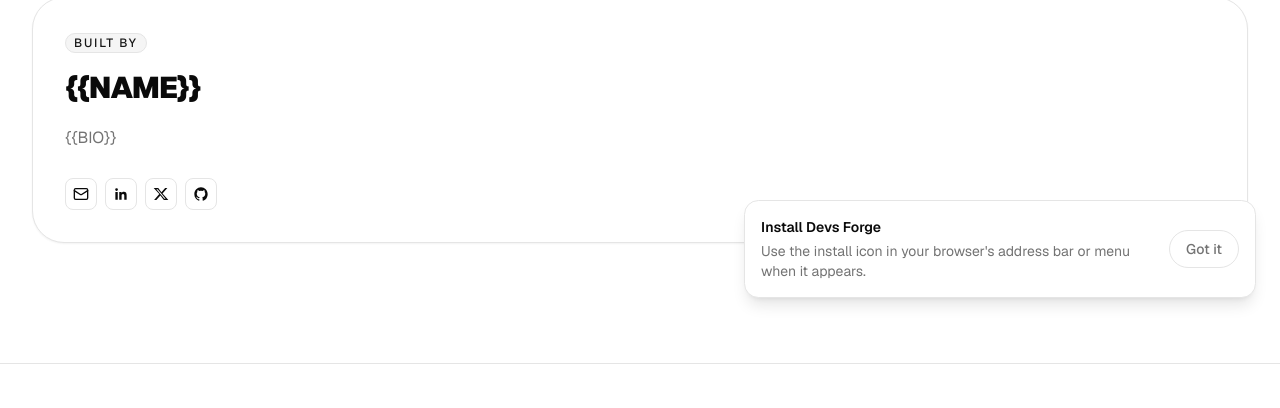
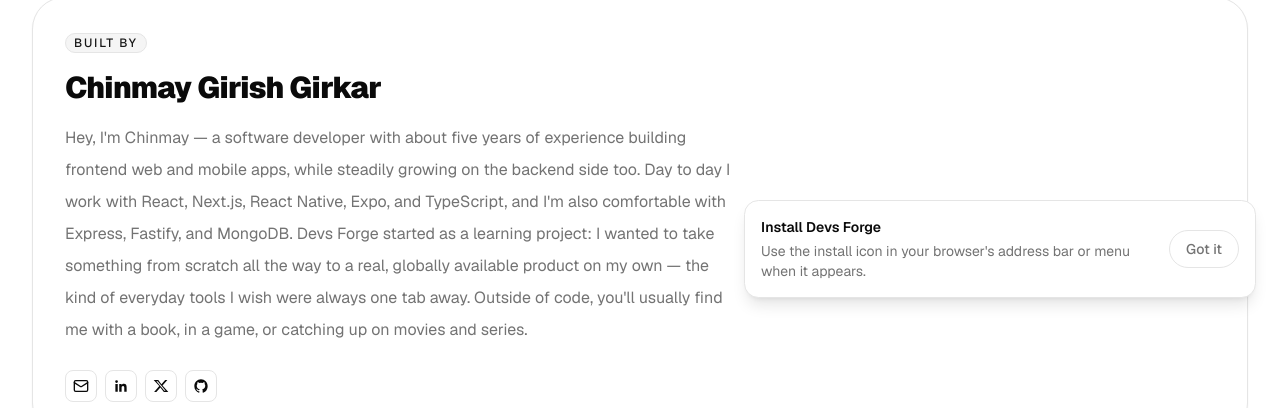
Before and after one commit to chinmaygirkar786/devs-forge, a Next.js app: page /about in a window 1280 px wide. Shown: the part 478-886 px from the top of the page. Built offline with nearby package versions, Linux system fonts and the light colour scheme; no server answers.

Commit message:
feat: update About page with personal information and improved accessibility
- Replaced placeholder text with actual personal details, including name and bio, to enhance user connection.
- Updated aria-label for social links for better accessibility compliance.

```diff
--- a/src/app/about/page.tsx
+++ b/src/app/about/page.tsx
@@ -58,11 +58,21 @@
         <Badge variant="secondary" className="tracking-[0.14em] uppercase">
           Built by
         </Badge>
-        <h2 className="text-foreground mt-4 text-3xl font-black tracking-tight">{"{{NAME}}"}</h2>
-        <p className="text-muted-foreground mt-4 max-w-2xl text-base leading-8">{"{{BIO}}"}</p>
+        <h2 className="text-foreground mt-4 text-3xl font-black tracking-tight">
+          Chinmay Girish Girkar
+        </h2>
+        <p className="text-muted-foreground mt-4 max-w-2xl text-base leading-8">
+          Hey, I&apos;m Chinmay — a software developer with about five years of experience building
+          frontend web and mobile apps, while steadily growing on the backend side too. Day to day
+          I work with React, Next.js, React Native, Expo, and TypeScript, and I&apos;m also
+          comfortable with Express, Fastify, and MongoDB. Devs Forge started as a learning project:
+          I wanted to take something from scratch all the way to a real, globally available product
+          on my own — the kind of everyday tools I wish were always one tab away. Outside of code,
+          you&apos;ll usually find me with a book, in a game, or catching up on movies and series.
+        </p>
 
         <div className="mt-6 flex flex-wrap items-center gap-3">
-          <div className="flex flex-wrap items-center gap-2" aria-label="{{SOCIAL_LINKS}}">
+          <div className="flex flex-wrap items-center gap-2" aria-label="Social links">
             <Button asChild variant="outline" size="icon" title="Email">
               <a href={`mailto:${siteConfig.social.gmail}`}>
                 <Mail className="size-4" aria-hidden />
```
